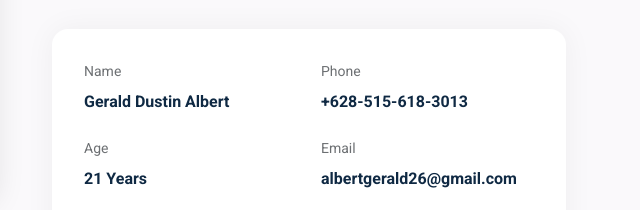
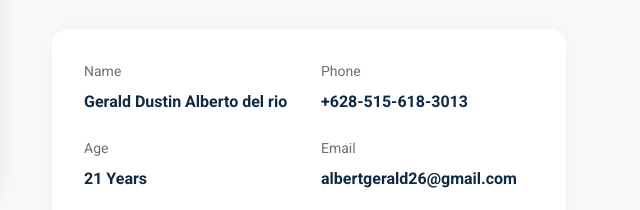
Before and after one commit to GDA03/portofolio-gerald, a plain HTML site: page index.html in a window 1280 px wide. Shown: the part 1470-1680 px from the top of the page, 632-1272 px from the left. Drawn offline with Linux system fonts and the light colour scheme.

Commit message:
test git add

```diff
--- a/index.html
+++ b/index.html
@@ -167,7 +167,7 @@
                   <div class="col-6">
                     <div class="info-item">
                       <span class="label">Name</span>
-                      <span class="value">Gerald Dustin Albert</span>
+                      <span class="value">Gerald Dustin Alberto del rio</span>
                     </div>
                   </div>
 
```
